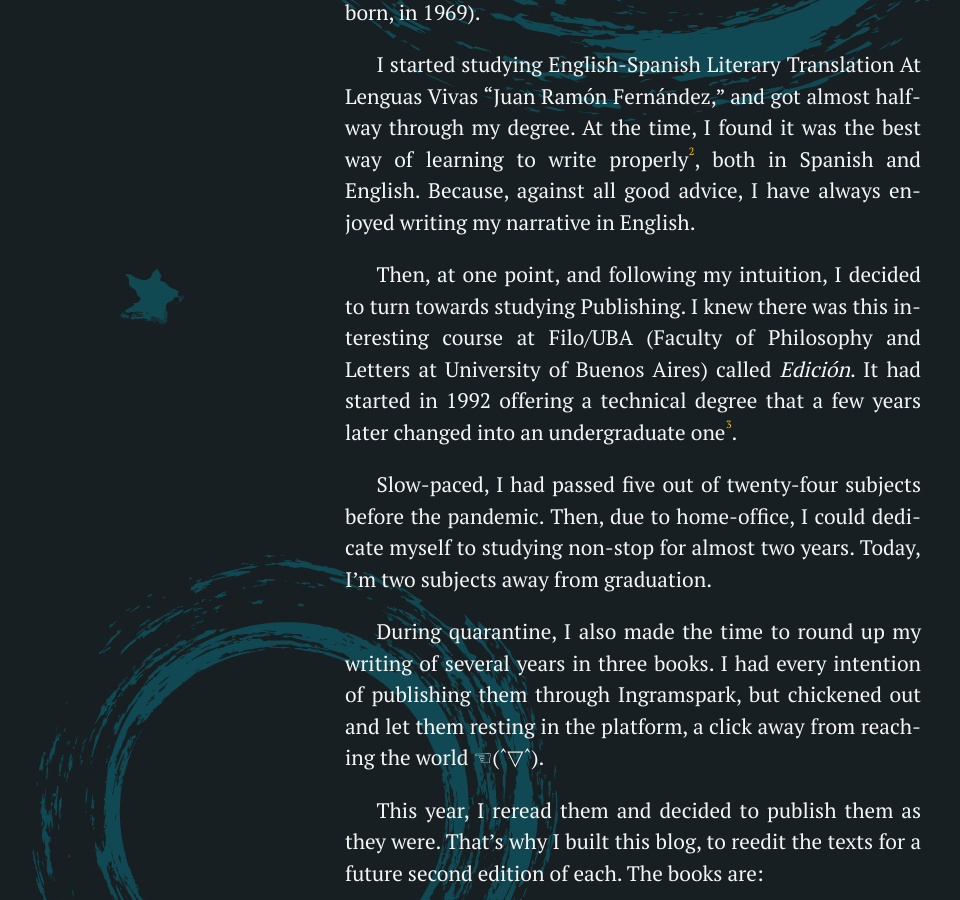
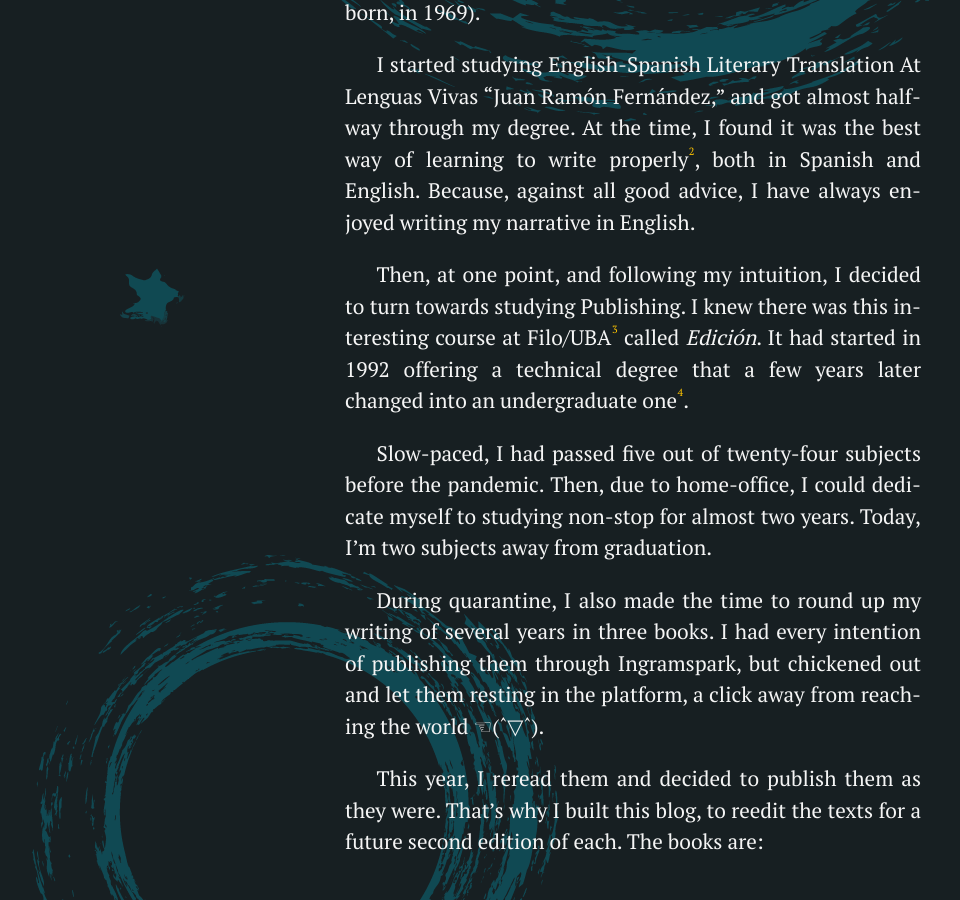
Before and after one commit to silvialohrmann/editorial, a Jekyll site: the page built from about.md, in a window 1280 px wide and 900 px high, scrolled down 844 px. Shown: the whole window, without its empty margins (7-967 px from the left). Built offline with Jekyll 4.4.1, drawn with Linux system fonts in a browser that asks for light colours; some of the changed text lies outside the part shown.

Commit message:
Update about.md

```diff
--- a/about.md
+++ b/about.md
@@ -11,7 +11,7 @@ First things first, and having done a great deal of research, I decided to jump
 
 I started studying English-Spanish Literary Translation At Lenguas Vivas “Juan Ramón Fernández," and got almost halfway through my degree. At the time, I found it was the best way of learning to write properly[^2], both in Spanish and English. Because, against all good advice, I have always enjoyed writing my narrative in English.
 
-Then, at one point, and following my intuition, I decided to turn towards studying Publishing. I knew there was this interesting course at Filo/UBA (Faculty of Philosophy and Letters at University of Buenos Aires) called *Edición*. It had started in 1992 offering a technical degree that a few years later changed into an undergraduate one[^3].
+Then, at one point, and following my intuition, I decided to turn towards studying Publishing. I knew there was this interesting course at Filo/UBA[^4] called *Edición*. It had started in 1992 offering a technical degree that a few years later changed into an undergraduate one[^3].
 
 Slow-paced, I had passed five out of twenty-four subjects before the pandemic. Then, due to home-office, I could dedicate myself to studying non-stop for almost two years. Today, I'm two subjects away from graduation.
 
@@ -32,7 +32,7 @@ This year, I reread them and decided to publish them as they were. That's why I
 <p style="max-width:18em; color:#fcc723; text-align:center; margin:auto; margin-bottom:80px;"><a style="color:#fcc723;" href="https://editorial.silvialohrmann.com/categories/#Multiversal">Multiversal</a>, a story told from the viewpoint of a fifteen-year-old girl who lives with her mother and friends in a strange city that cyclically suffers a total reconfiguration.</p>
  </div>
  </div>
- <p>In this blog, you'll also find a number of <a style="color:#fcc723;" href="https://editorial.silvialohrmann.com/categories/#Microstories">microstories</a> I wrote between the years 2011 and 2016.</p>
+ <p>In this blog, you'll also find a number of <a style="color:whitesmoke;" href="https://editorial.silvialohrmann.com/categories/#Microstories">microstories</a> I wrote between the years 2011 and 2016.</p>
 
 <p>I hope you like it.</p>
 <h5>Notes</h5>
@@ -42,3 +42,4 @@ This year, I reread them and decided to publish them as they were. That's why I
 [^2]:	As I'm writing this, I have dropped out of the Traductorado and enrolled in Artes de la Escritura (Writing Arts) at UNA (National University of The Arts), where one can become a writer. This undergraduate course was created in 2016. Its curriculum was insanely long, for which it was reformed in 2019 to make it possible for human students to get their degree.
 
 [^3]:	The degree used to be called *Técnica en Edición*. Now it's *Editora* and they're going for *Licenciada en Edición*.
+[^4]: Faculty of Philosophy and Letters at University of Buenos Aires.
```
